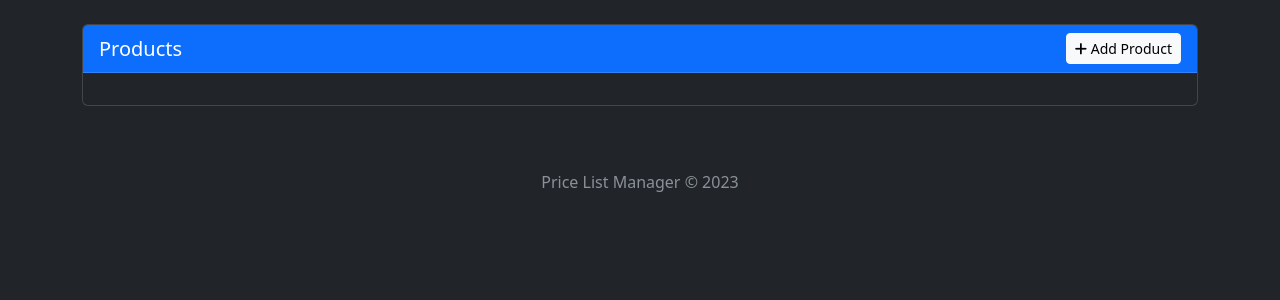
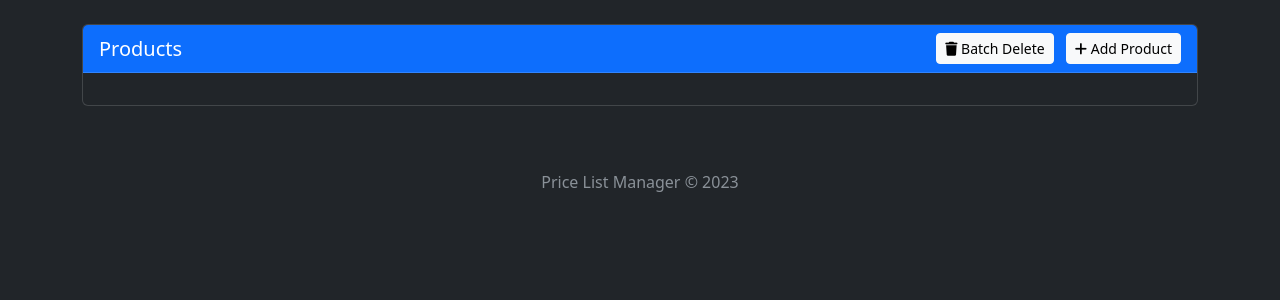
Before and after one commit to pete79cy/PriceListPro, a Flask app: page /products in a window 1280 px wide. Shown: the part 56-356 px from the top of the page. Run offline with Flask 3, Linux system fonts and the light colour scheme; data that the repository does not hold is empty; parts of the project's set-up code (start-up, migrations or seed data) failed here and were passed over.

Commit message:
Add batch product deletion functionality
Replit-Commit-Author: Agent
Replit-Commit-Session-Id: 152080a1-2bb2-4606-82f0-928c92e9c914
Replit-Commit-Screenshot-Url: https://storage.googleapis.com/screenshot-production-us-central1/f0b8e156-b90f-4ee6-93b6-ed57a30a4ea2/bdb3bf1a-6293-4a58-8b37-018a23c22b22.jpg

```diff
--- a/routes.py
+++ b/routes.py
@@ -307,6 +307,35 @@ def register_routes(app):
         flash(f'Product {product.name} deleted successfully!', 'success')
         return redirect(url_for('products'))
 
+    @app.route('/products/batch-delete', methods=['POST'])
+    def batch_delete_products():
+        start_id = request.form.get('start_id', type=int)
+        end_id = request.form.get('end_id', type=int)
+
+        if not start_id or not end_id:
+            flash('Please provide valid start and end IDs', 'danger')
+            return redirect(url_for('products'))
+
+        # Find products in the specified range
+        products_to_delete = Product.query.filter(
+            Product.id >= start_id,
+            Product.id <= end_id
+        ).all()
+
+        count = len(products_to_delete)
+
+        if count == 0:
+            flash(f'No products found in the ID range {start_id}-{end_id}', 'warning')
+            return redirect(url_for('products'))
+
+        # Delete each product
+        for product in products_to_delete:
+            db.session.delete(product)
+
+        db.session.commit()
+        flash(f'Successfully deleted {count} products with IDs between {start_id} and {end_id}', 'success')
+        return redirect(url_for('products'))
+
     @app.route('/search', methods=['GET'])
     def search():
         customers = Customer.query.all()
--- a/templates/products.html
+++ b/templates/products.html
@@ -6,9 +6,14 @@
         <div class="card">
             <div class="card-header bg-primary text-white d-flex justify-content-between align-items-center">
                 <h5 class="mb-0">Products</h5>
-                <button class="btn btn-light btn-sm" data-bs-toggle="modal" data-bs-target="#productModal">
-                    <i class="fas fa-plus"></i> Add Product
-                </button>
+                <div>
+                    <button class="btn btn-light btn-sm me-2" data-bs-toggle="modal" data-bs-target="#batchDeleteModal">
+                        <i class="fas fa-trash"></i> Batch Delete
+                    </button>
+                    <button class="btn btn-light btn-sm" data-bs-toggle="modal" data-bs-target="#productModal">
+                        <i class="fas fa-plus"></i> Add Product
+                    </button>
+                </div>
             </div>
             <div class="card-body">
                 {% if products %}
@@ -141,6 +146,39 @@
         </div>
     </div>
 </div>
+
+<!-- Batch Delete Modal -->
+<div class="modal fade" id="batchDeleteModal" tabindex="-1" aria-labelledby="batchDeleteModalLabel" aria-hidden="true">
+    <div class="modal-dialog">
+        <div class="modal-content">
+            <div class="modal-header bg-danger text-white">
+                <h5 class="modal-title" id="batchDeleteModalLabel">Batch Delete Products</h5>
+                <button type="button" class="btn-close btn-close-white" data-bs-dismiss="modal" aria-label="Close"></button>
+            </div>
+            <form action="{{ url_for('batch_delete_products') }}" method="post">
+                <div class="modal-body">
+                    <div class="mb-3">
+                        <label for="start_id" class="form-label">Start ID</label>
+                        <input type="number" class="form-control" id="start_id" name="start_id" value="1216" required>
+                    </div>
+                    <div class="mb-3">
+                        <label for="end_id" class="form-label">End ID</label>
+                        <input type="number" class="form-control" id="end_id" name="end_id" value="1313" required>
+                    </div>
+                    <div class="alert alert-warning">
+                        <i class="fas fa-exclamation-triangle"></i>
+                        <strong>Warning:</strong> This will delete all products with IDs in the specified range.
+                        This action cannot be undone. All price list entries associated with these products will also be deleted.
+                    </div>
+                </div>
+                <div class="modal-footer">
+                    <button type="button" class="btn btn-secondary" data-bs-dismiss="modal">Cancel</button>
+                    <button type="submit" class="btn btn-danger">Delete Products</button>
+                </div>
+            </form>
+        </div>
+    </div>
+</div>
 {% endblock %}
 
 {% block scripts %}
```
